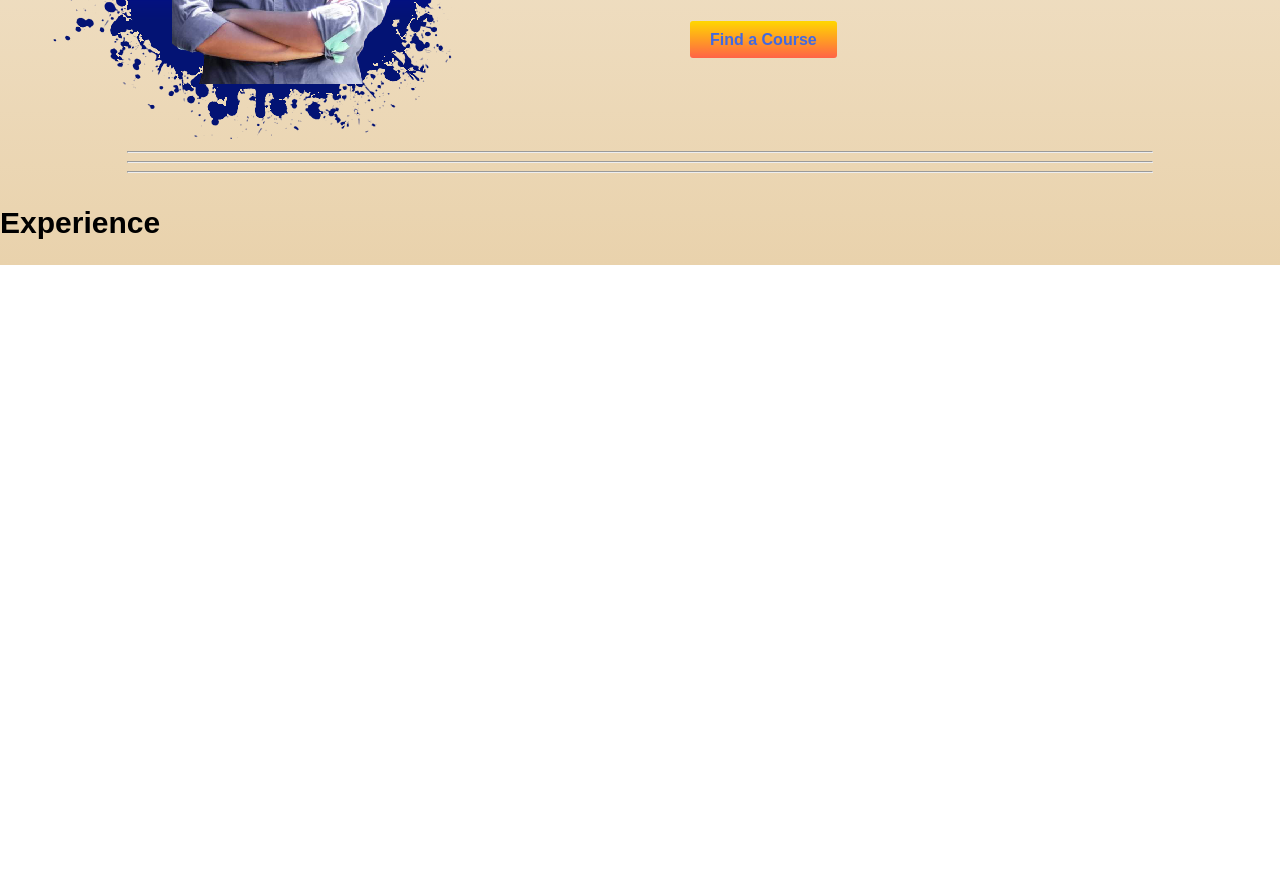
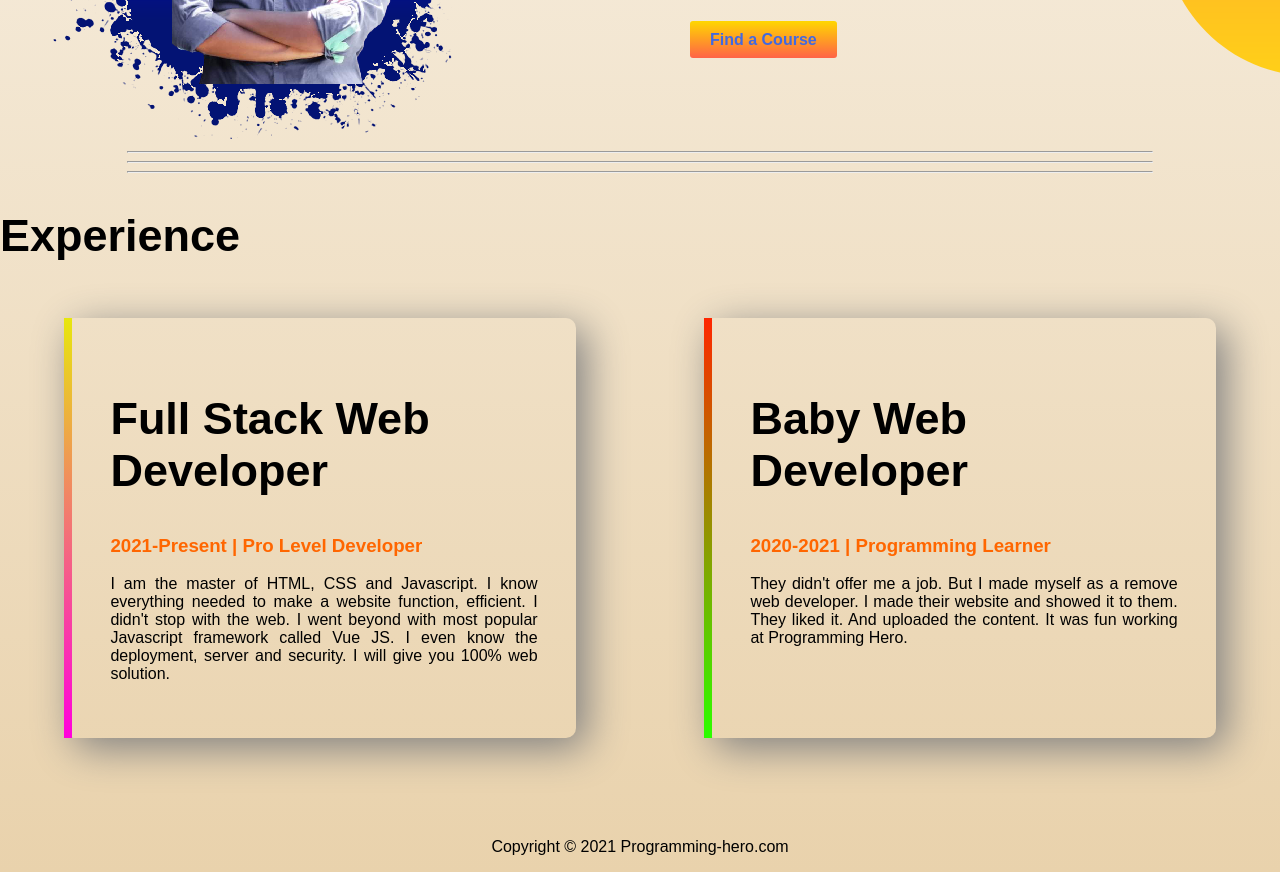
Before and after one commit to Ahad69/Port-Folio-Website, a plain HTML site: page index.html in a window 1280 px wide. Shown: the part 906-1778 px from the top of the page. Before the commit the page ends 1171 px from the top, so only its background shows below. Drawn offline with Linux system fonts and the light colour scheme.

Commit message:
compelet

```diff
--- a/index.html
+++ b/index.html
@@ -14,7 +14,7 @@
 
 </head>
 <body>
-    <section class="headeer">
+    <section class="headeer flex">
         <div class="half-header">
             <img class="butterfly" src="image/butter1.png" alt="">
             <h1>Welcome To</h1>
@@ -30,7 +30,7 @@
     <hr>
     <hr>
     <hr>
-    <section class="middle">
+    <section class="middle flex">
         <div class="half-header">
             <img src="image/me2.png" alt="">
         </div>
@@ -40,14 +40,35 @@
             <p>Web developers are found working in various types of organizations, including large corporations and governments, small and medium-sized companies, or alone as freelancers. Some web developers work for one organization as a permanent full-time employee, while others may work as independent consultants, or as contractors for an agency or at home personal use.</p>
             <br>
             <a class="link" target="_blank" href="https://www.programming-hero.com/">Find a Course</a>
+
         </div>
         <img class="butter2" src="image/butter2.png" alt="">
+
     </section>
     <hr>
     <hr>
     <hr>
     <section class="Experience">
-        <h2>Experience</h2>
+        <h1>Experience</h1>
+        <br>
+        <div class="flex">
+            <div id="full" class="develop">
+                <h1>Full Stack Web Developer</h1>
+                <h3 class="Orange">2021-Present | Pro Level Developer</h3>
+                <p>I am the master of HTML, CSS and Javascript. I know everything needed to make a website function, efficient. I didn't stop with the web. I went beyond with most popular Javascript framework called Vue JS. I even know the deployment, server and security. I will give you 100% web solution.</p>
+
+            </div>
+            <div id="baby" class="develop ">
+                <h1>Baby Web Developer</h1>
+                <h3 class="Orange">2020-2021 | Programming Learner</h3>
+                <p>They didn't offer me a job. But I made myself as a remove web developer. I made their website and showed it to them. They liked it. And uploaded the content. It was fun working at Programming Hero.</p>
+            </div>
+        </div>
+
+
     </section>
+    <footer>
+        <p class="foot">Copyright © 2021 Programming-hero.com</p>
+    </footer>
 </body>
 </html>
--- a/style.css
+++ b/style.css
@@ -13,7 +13,7 @@ h1{
 h4{
     font-size: 20px;
 }
-section{
+.flex{
     display: flex;
     position: relative;
 
@@ -51,6 +51,11 @@ hr{
 h2{
     font-size: 30px;
 }
+.middle{
+    background-image: url(image/dream-bg.png);
+    background-repeat: no-repeat;
+    background-position: right;
+}
 .butter2{
     width: 217px;
     height: 181px;
@@ -58,3 +63,45 @@ h2{
     right: 492px;
     top: -141px;
 }
+.develop{
+    width: 40%;
+    margin-left: 5%;
+    margin-right: 5%;
+    padding: 3%;
+    box-shadow: 10px 10px 40px grey;
+    border-radius: 10px;
+}
+.develop:hover{
+    width: 40%;
+    margin-left: 5%;
+    margin-right: 5%;
+    padding: 3%;
+    box-shadow: 10px 10px 10px grey;
+    border-radius: 10px;
+}
+#full {
+    border-left: 8px solid;
+    border-image: linear-gradient(rgb(231, 231, 13),rgb(255, 0, 221));
+    border-image-slice: 1;
+}
+#full:hover {
+    border-left: 8px solid;
+    border-image: linear-gradient(rgb(255, 0, 221),rgb(241, 226, 6));
+    border-image-slice: 1;}
+#baby {
+    border-left: 8px solid;
+    border-image: linear-gradient(rgb(255, 38, 0),rgb(43, 255, 0));
+    border-image-slice: 1;
+}
+#baby:hover {
+    border-left: 8px solid;
+    border-image: linear-gradient(rgb(43, 255, 0),rgb(255, 38, 0));
+    border-image-slice: 1;
+}
+footer {
+    margin-top: 100px;
+
+}
+.foot{
+    text-align: center;
+}
```
